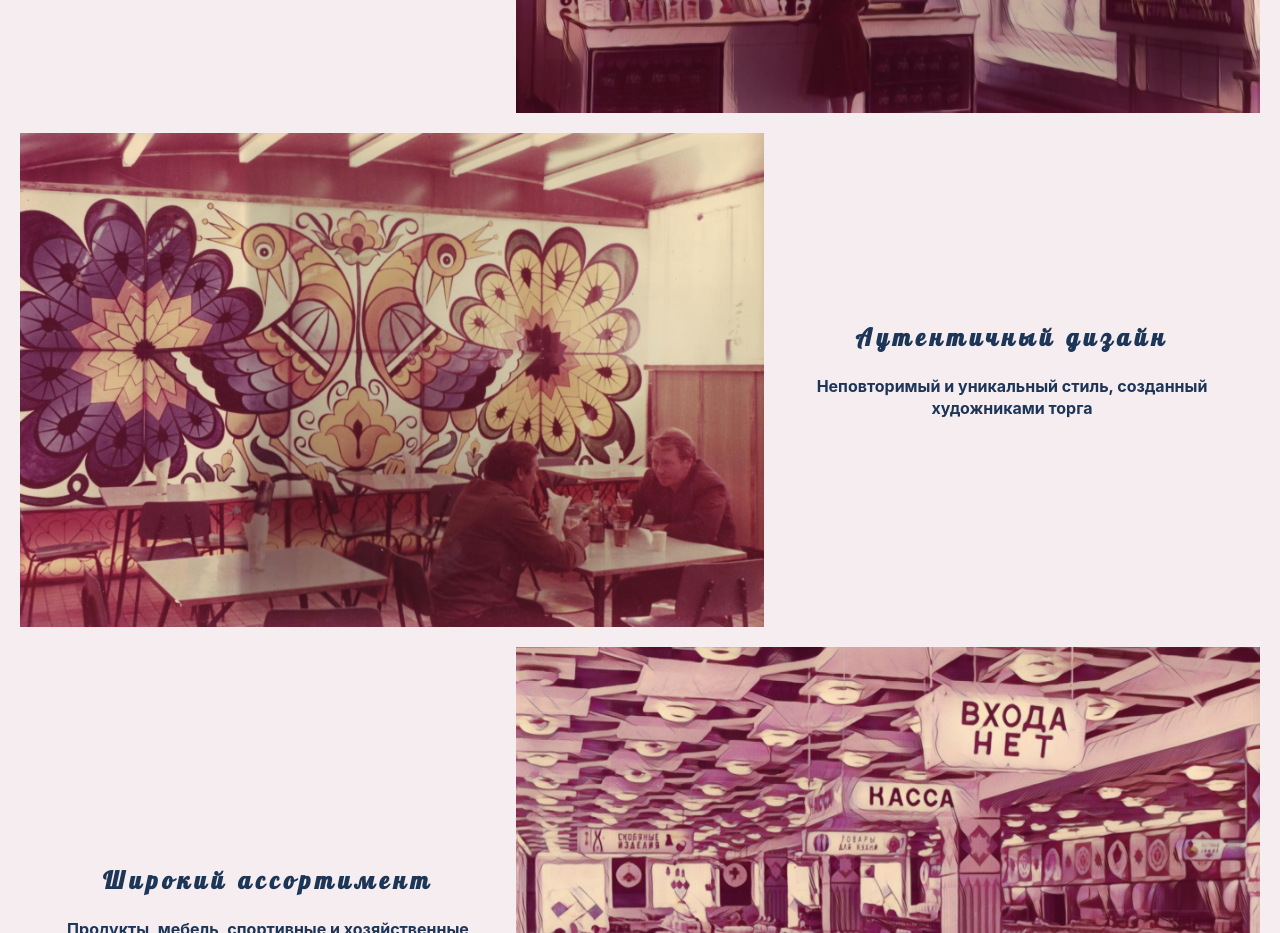
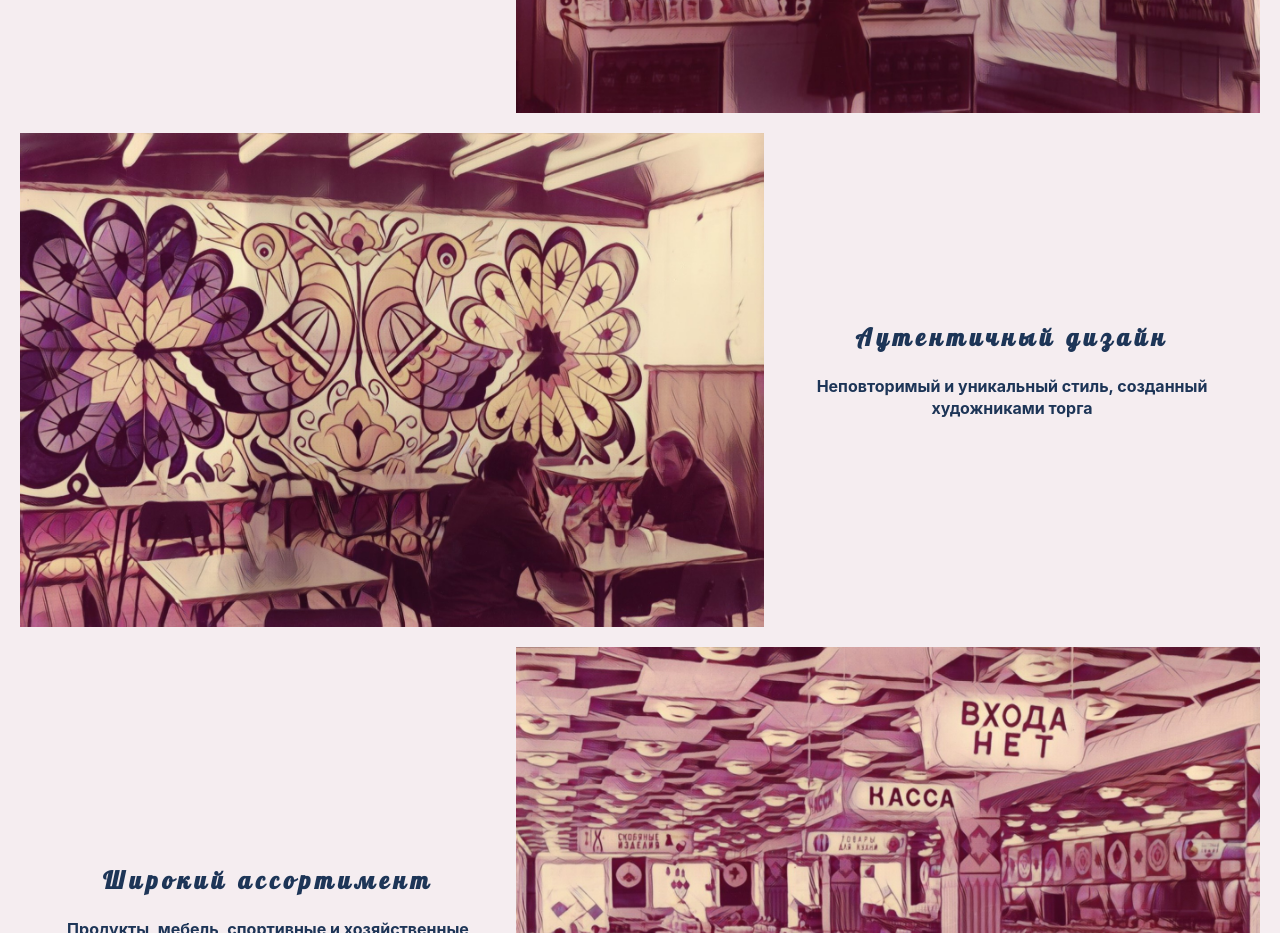
Before and after one commit to dimaklkn/furmanovkiy-torg, a React (Create React App) app: page / in a window 1280 px wide. Shown: the part 1720-2653 px from the top of the page. Built offline with nearby package versions, Linux system fonts and the light colour scheme; a web font is replaced by a local one.

Commit message:
some minor style changes

```diff
--- a/src/pages/About.js
+++ b/src/pages/About.js
@@ -15,8 +15,8 @@ export default function About() {
           <p>
             &emsp; До середины 60-х гг. ХХ века фурмановский торг из общей массы
             ничем не выделялся, с государственным планом не справлялся и
-            считался хронически отстающим. В 1964 году директором торга стал
-            Сергей Львович Плешанов.
+            считался хронически отстающим. <br />
+            &emsp;В 1964 году директором торга стал Сергей Львович Плешанов.
           </p>
           <img src={pleshanov} alt="pleshanov" />
           <p>
--- a/src/pages/Home.js
+++ b/src/pages/Home.js
@@ -6,7 +6,7 @@ import Slider from "../components/Slider";
 import sliderimage1 from "../images/sliderimage1.jpg";
 import sliderimage2 from "../images/sliderimage2.jpg";
 import sliderimage3 from "../images/sliderimage3.jpg";
-import img8 from "../images/img8.jpg";
+import sliderimage4 from "../images/sliderimage4.jpg";
 
 export default function Home() {
   return (
@@ -25,7 +25,7 @@ export default function Home() {
           flipped={true}
         />
         <Slider
-          imageSrc={img8}
+          imageSrc={sliderimage4}
           title="Аутентичный дизайн"
           summary="Неповторимый и уникальный стиль, созданный художниками торга"
         />
```
Also changed, not shown: src/images/sliderimage4.jpg (added).
